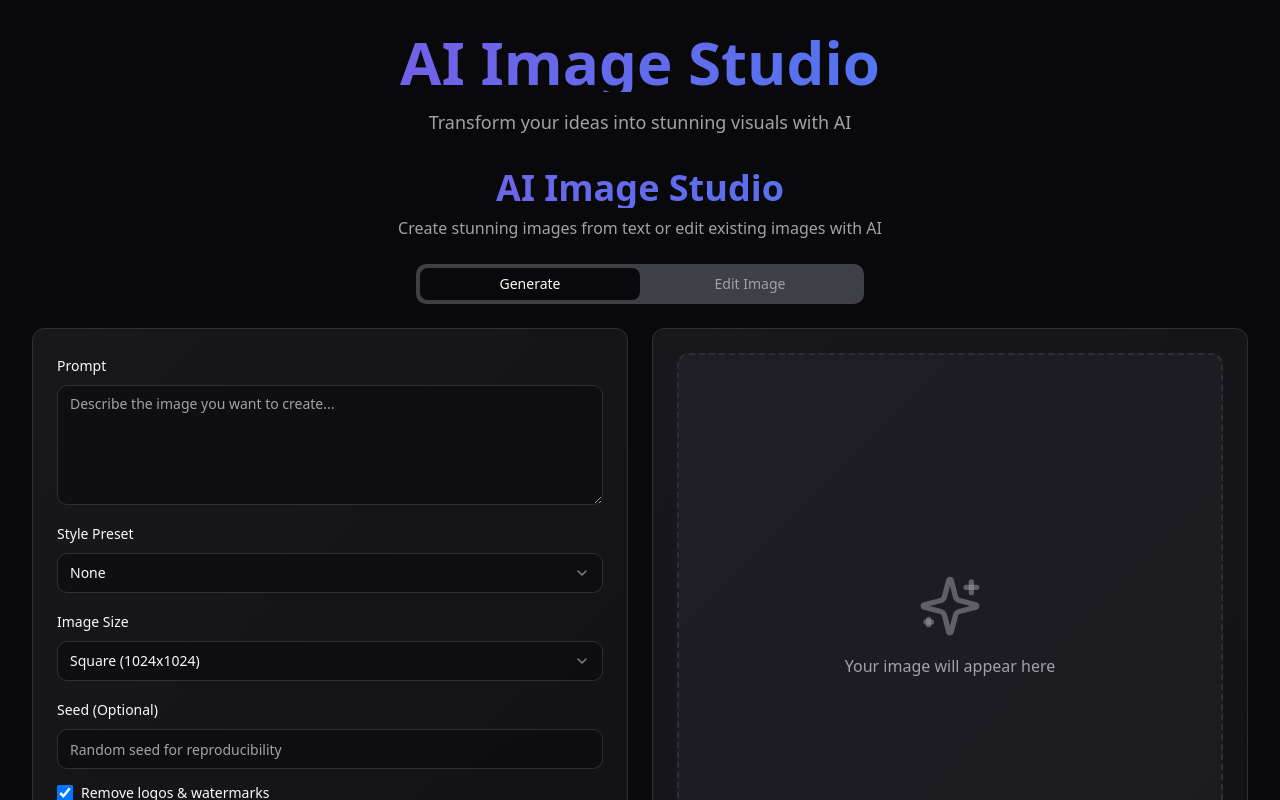
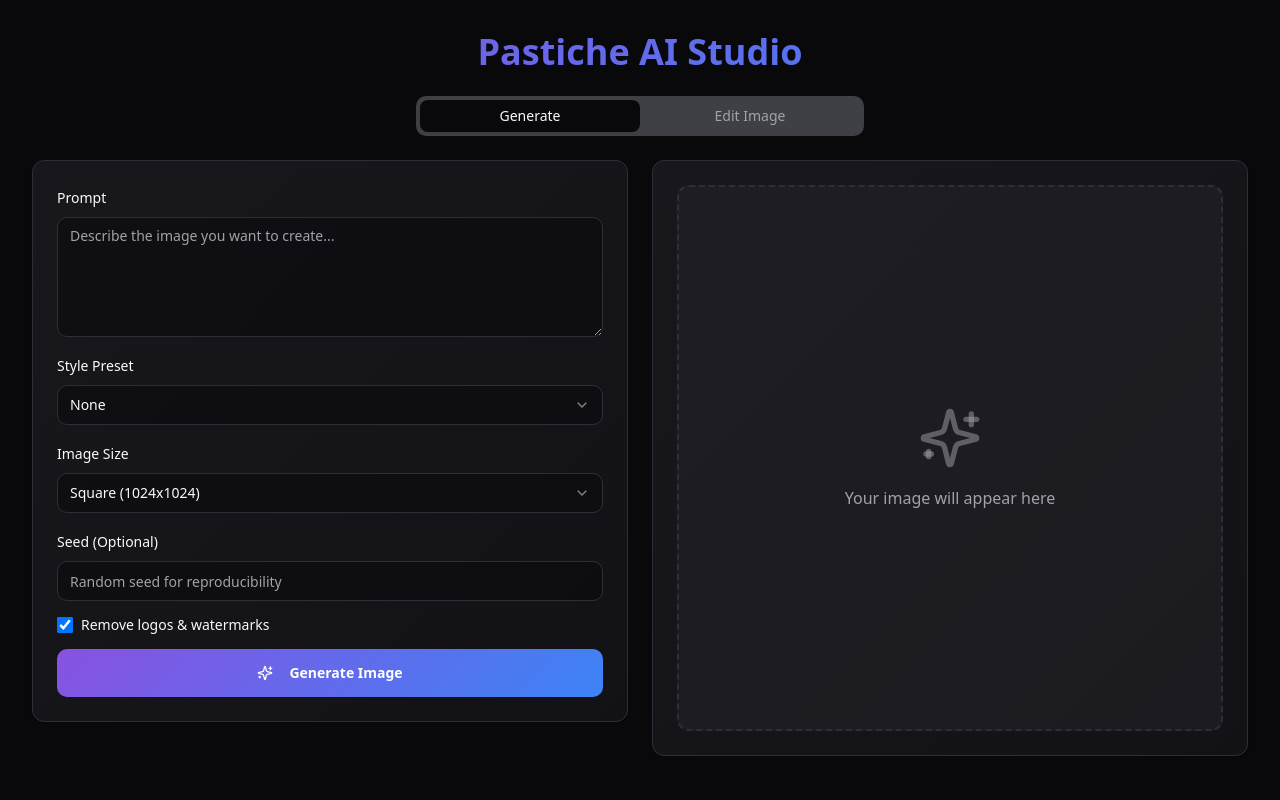
Before and after one commit to CD-Xbow/pastiche, a React (Vite) app: page / in a window 1280 px wide. Shown: the top 800 px of the page. Built offline with nearby package versions, Linux system fonts and the light colour scheme; the HTML template or start-up script is replaced by a standard one.

Commit message:
Refactor: Update branding and layout

```diff
--- a/index.html
+++ b/index.html
@@ -3,8 +3,8 @@
   <head>
     <meta charset="UTF-8" />
     <meta name="viewport" content="width=device-width, initial-scale=1.0" />
-    <title>pastiche</title>
-    <meta name="description" content="Pastiche AI Studio">
+    <title>Pastiche AI Studio</title>
+    <meta name="description" content="Transform your ideas into stunning visuals with AI-powered image generation and editing">
     <meta name="author" content="Lovable" />
 
 
@@ -23,10 +23,10 @@
 
 
 
-  <meta property="og:title" content="pastiche">
-  <meta name="twitter:title" content="pastiche">
-  <meta property="og:description" content="Pastiche AI Studio">
-  <meta name="twitter:description" content="Pastiche AI Studio">
+  <meta property="og:title" content="Pastiche AI Studio">
+  <meta name="twitter:title" content="Pastiche AI Studio">
+  <meta property="og:description" content="Transform your ideas into stunning visuals with AI-powered image generation and editing">
+  <meta name="twitter:description" content="Transform your ideas into stunning visuals with AI-powered image generation and editing">
 </head>
 
   <body>
--- a/src/components/ImageGenerator.tsx
+++ b/src/components/ImageGenerator.tsx
@@ -16,12 +16,9 @@ export const ImageGenerator = () => {
   return (
     <div className="space-y-6">
       <div className="text-center">
-        <h1 className="text-4xl font-bold mb-2 bg-gradient-primary bg-clip-text text-transparent">
-          AI Image Studio
+        <h1 className="text-4xl font-bold mb-6 bg-gradient-primary bg-clip-text text-transparent">
+          Pastiche AI Studio
         </h1>
-        <p className="text-muted-foreground">
-          Create stunning images from text or edit existing images with AI
-        </p>
       </div>
 
       <Tabs defaultValue="generate" className="w-full">
--- a/src/pages/Index.tsx
+++ b/src/pages/Index.tsx
@@ -4,14 +4,6 @@ const Index = () => {
   return (
     <div className="min-h-screen bg-background p-4 md:p-8">
       <div className="max-w-7xl mx-auto">
-        <div className="mb-8 text-center">
-          <h1 className="text-5xl md:text-6xl font-bold mb-4 bg-gradient-primary bg-clip-text text-transparent">
-            AI Image Studio
-          </h1>
-          <p className="text-muted-foreground text-lg">
-            Transform your ideas into stunning visuals with AI
-          </p>
-        </div>
         <ImageGenerator />
       </div>
     </div>
```
